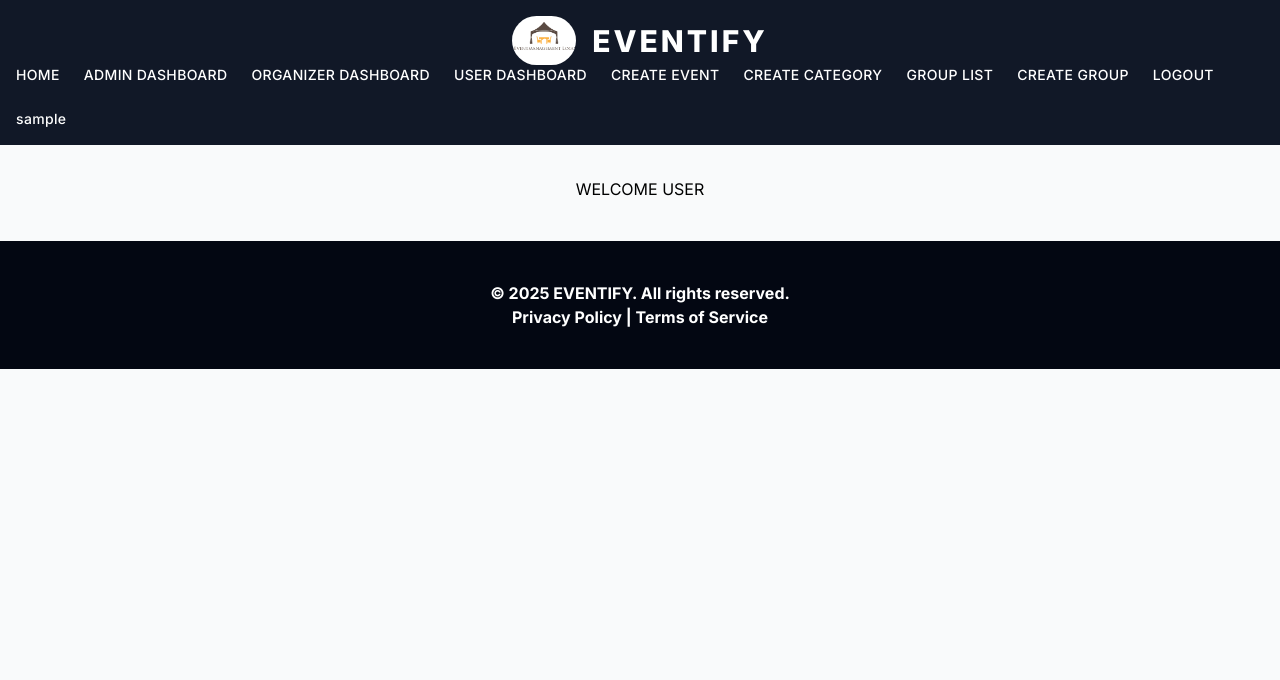
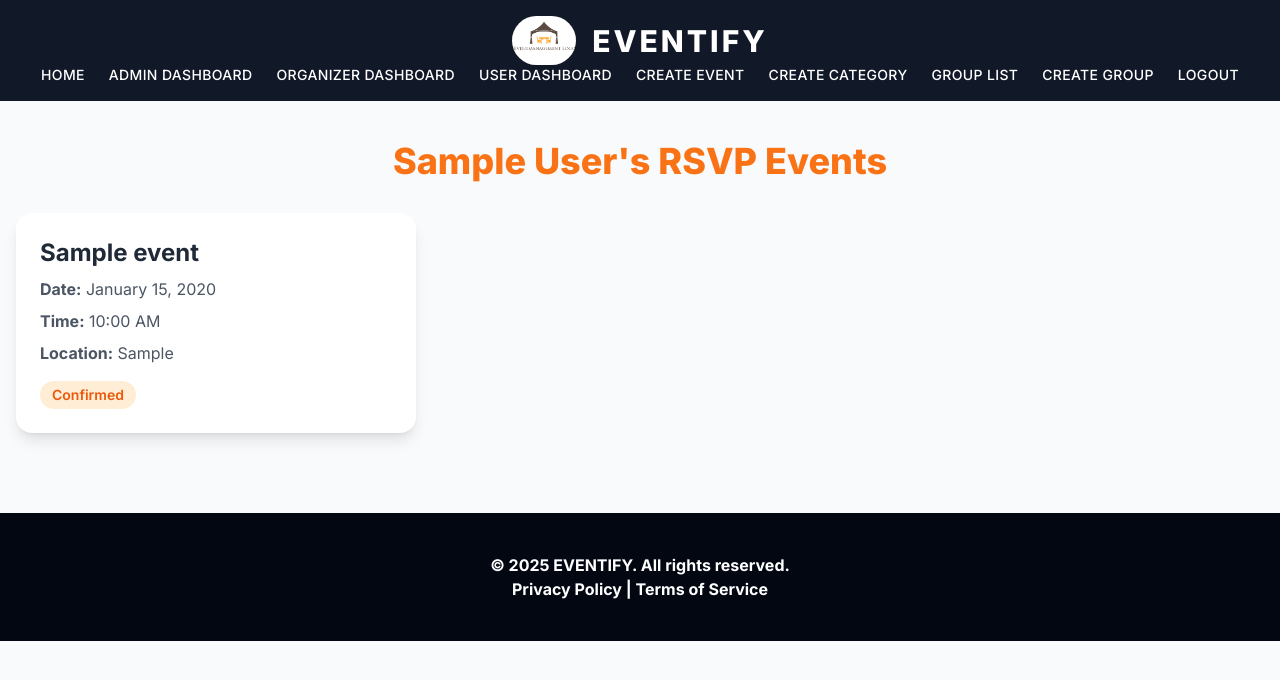
Before and after one commit to mashukabashar/Event-Management-System, a Django app: page /users/user/dashboard/ in a window 1280 px wide. Shown: the top 680 px of the page. Run offline with Django 5.2, Linux system fonts and the light colour scheme; a user stored in the database is signed in; tables that the repository leaves empty hold one stand-in row (values such as "Sample post"); some libraries are stand-ins or nearby versions.

Commit message:
user-dashboard-done

```diff
--- a/core/templates/logged_nav.html
+++ b/core/templates/logged_nav.html
@@ -18,7 +18,5 @@
       </button>
     </form>
 
-    <a href="#" class="hover:text-orange-400  cursor-pointer font-medium tracking-wide text-white">{{request.user.username}}</a>
-
     </ul>
   </div>
--- a/events/forms.py
+++ b/events/forms.py
@@ -53,6 +53,8 @@ class EventModelForm(StyledFormMixin, forms.ModelForm):
         super().__init__(*arg, **kwarg)
         self.apply_styled_widgets()
 
+        self.fields['participants'].label_from_instance = lambda obj: obj.get_full_name() or obj.username
+
 
 
 class CategoryModelForm(StyledFormMixin, forms.ModelForm):
--- a/events/views.py
+++ b/events/views.py
@@ -8,7 +8,6 @@ from django.contrib import messages
 from django.utils.timezone import localdate
 from django.contrib.auth.models import User
 from django.contrib.auth.decorators import login_required, permission_required
-from users.views import is_admin, is_user
 
 
 def home(request):
--- a/users/templates/user/user.html
+++ b/users/templates/user/user.html
@@ -1,7 +1,30 @@
 {% extends "base.html" %}
-{% block title %}USER DASHBOARD{% endblock title %}
+{% block title %}RSVP EVENTS{% endblock title %}
+
 {% block content %}
-<div class="w-2/3 mx-auto my-8 text-center">
-    <h2>WELCOME USER</h2>
+<div class="max-w-7xl mx-auto px-4 py-10">
+    <h1 class="text-4xl font-extrabold text-orange-500 mb-8 text-center">
+        {{ request.user.get_full_name }}'s RSVP Events
+    </h1>
+
+    {% if rsvp_events %}
+        <div class="grid grid-cols-1 sm:grid-cols-2 md:grid-cols-2 lg:grid-cols-3 gap-6">
+            {% for event in rsvp_events %}
+            <div class="bg-white shadow-lg rounded-2xl p-6 hover:shadow-2xl transition duration-300">
+                <h2 class="text-2xl font-bold text-gray-800 mb-2">{{ event.name }}</h2>
+                <p class="text-gray-600 mb-2"><strong>Date:</strong> {{ event.date|date:"F j, Y" }}</p>
+                <p class="text-gray-600 mb-2"><strong>Time:</strong> {{ event.time|time:"g:i A" }}</p>
+                <p class="text-gray-600 mb-4"><strong>Location:</strong> {{ event.location }}</p>
+                <span class="inline-block bg-orange-100 text-orange-600 font-semibold px-3 py-1 rounded-full text-sm">
+                    Confirmed
+                </span>
+            </div>
+            {% endfor %}
+        </div>
+    {% else %}
+        <p class="text-center text-gray-500 text-lg mt-10">
+            You haven’t RSVP’d to any events yet.
+        </p>
+    {% endif %}
 </div>
 {% endblock content %}
--- a/users/views.py
+++ b/users/views.py
@@ -8,13 +8,11 @@ from users.forms import LoginForm
 from django.contrib.auth.tokens import default_token_generator
 from django.contrib.auth.decorators import login_required, user_passes_test
 from django.db.models import Prefetch
+from events.models import Event, Category
 
 
 def is_admin(user):
     return user.groups.filter(name='Admin').exists()
-
-def is_user(user):
-    return user.groups.filter(name='User').exists()
 
 def sign_up(request):
     form = CustomRegistrationForm()
@@ -116,4 +114,8 @@ def group_list(request):
 
 @login_required
 def user_dashboard(request):
-    return render(request, 'user/user.html')
+    rsvp_events = request.user.events.all()
+    context = {
+        'rsvp_events': rsvp_events
+    }
+    return render(request, 'user/user.html', context)
```
